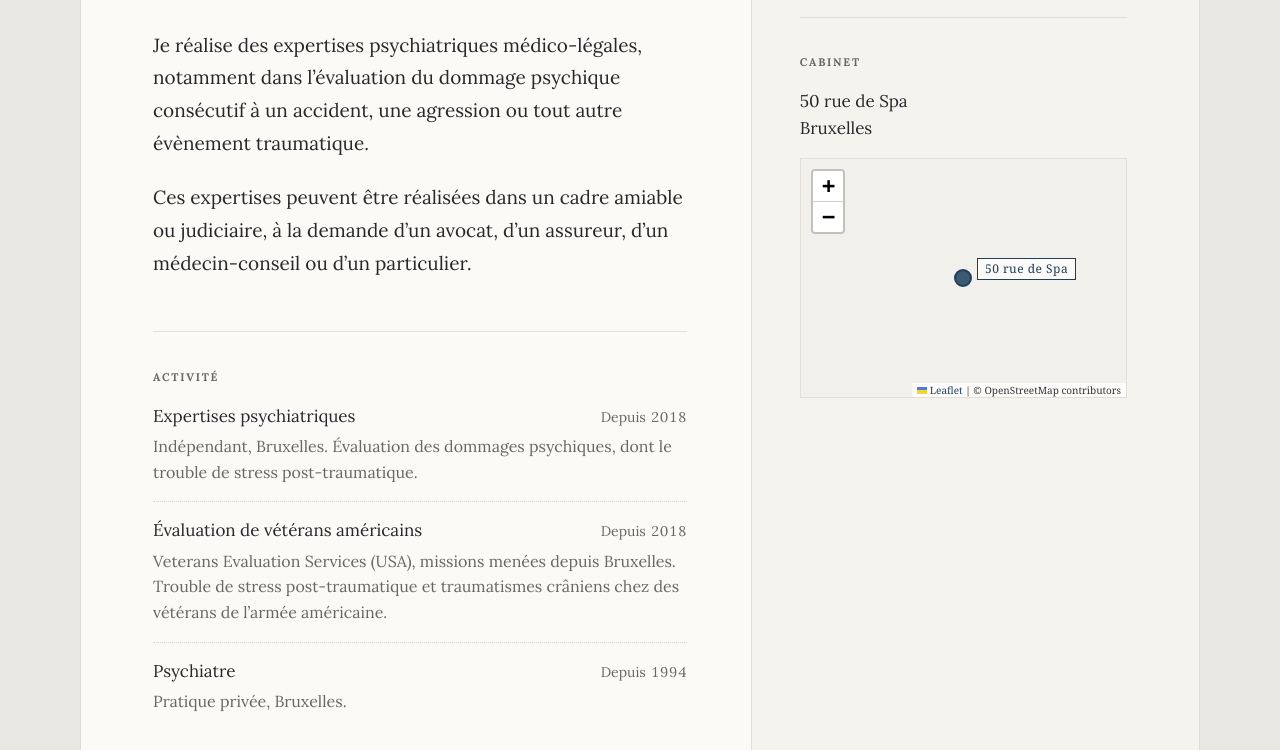
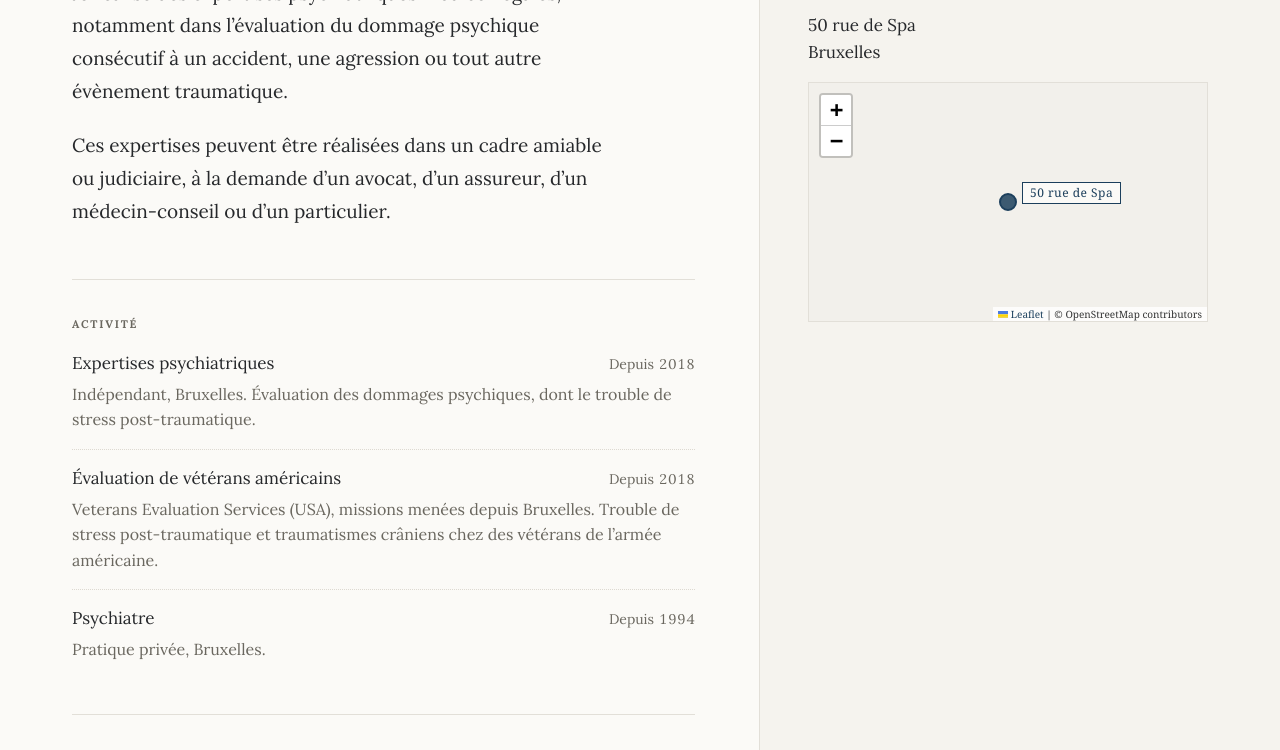
Before and after one commit to IIya/expertpsychiatre, a plain HTML site: page index.html in a window 1280 px wide. Shown: the part 376-1126 px from the top of the page. Drawn offline with Linux system fonts and the light colour scheme.

Commit message:
Go edge to edge
Drop the body padding and the sheet border so the page fills the viewport.
Cap the rail at 520px so it keeps the designed 1.5:1 up to 1280px and then
stops growing instead of becoming a mostly-empty column on wide screens.
Sheet is min-height:100vh so short viewports don't show a strip below it.

Co-Authored-By: Claude Opus 5 <noreply@anthropic.com>

```diff
--- a/index.html
+++ b/index.html
@@ -58,7 +58,6 @@ body {
   color: var(--ink);
   font-family: 'Lora', Georgia, 'Times New Roman', serif;
   -webkit-font-smoothing: antialiased;
-  padding: clamp(0px, 4vw, 56px);
 }
 
 a {
@@ -74,10 +73,10 @@ a:focus-visible {
 }
 
 .sheet {
-  max-width: 1120px;
-  margin: 0 auto;
   background: var(--card);
-  border: 1px solid var(--line-card);
+  display: flex;
+  flex-direction: column;
+  min-height: 100vh;
 }
 
 /* ---------- masthead ---------- */
@@ -110,7 +109,10 @@ a:focus-visible {
 
 .grid {
   display: grid;
-  grid-template-columns: 1.5fr 1fr;
+  /* 1.5:1 as designed, but the rail stops growing on wide screens so it
+     doesn't end up a mostly-empty 700px column */
+  grid-template-columns: minmax(0, 1.5fr) minmax(320px, 520px);
+  flex: 1;
 }
 
 .main {
@@ -270,8 +272,8 @@ h1 {
 /* ---------- print ---------- */
 
 @media print {
-  body { background: #fff; padding: 0; }
-  .sheet { border: none; max-width: none; }
+  body { background: #fff; }
+  .sheet { min-height: auto; }
   .masthead { background: #fff; color: #000; border-bottom: 1.5px solid #000; }
   .masthead__role { color: #333; }
   .grid { grid-template-columns: 1fr; }
```
